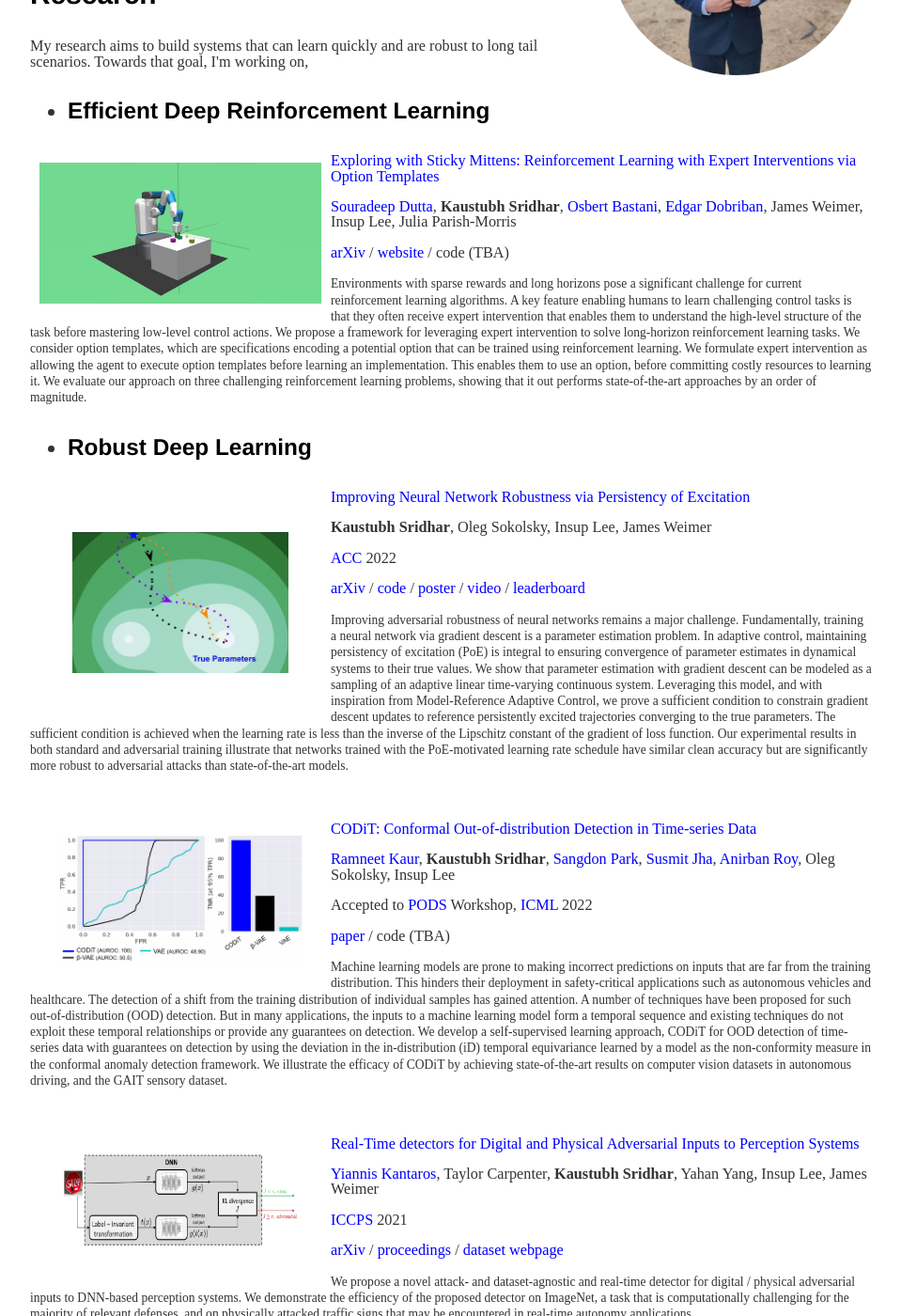
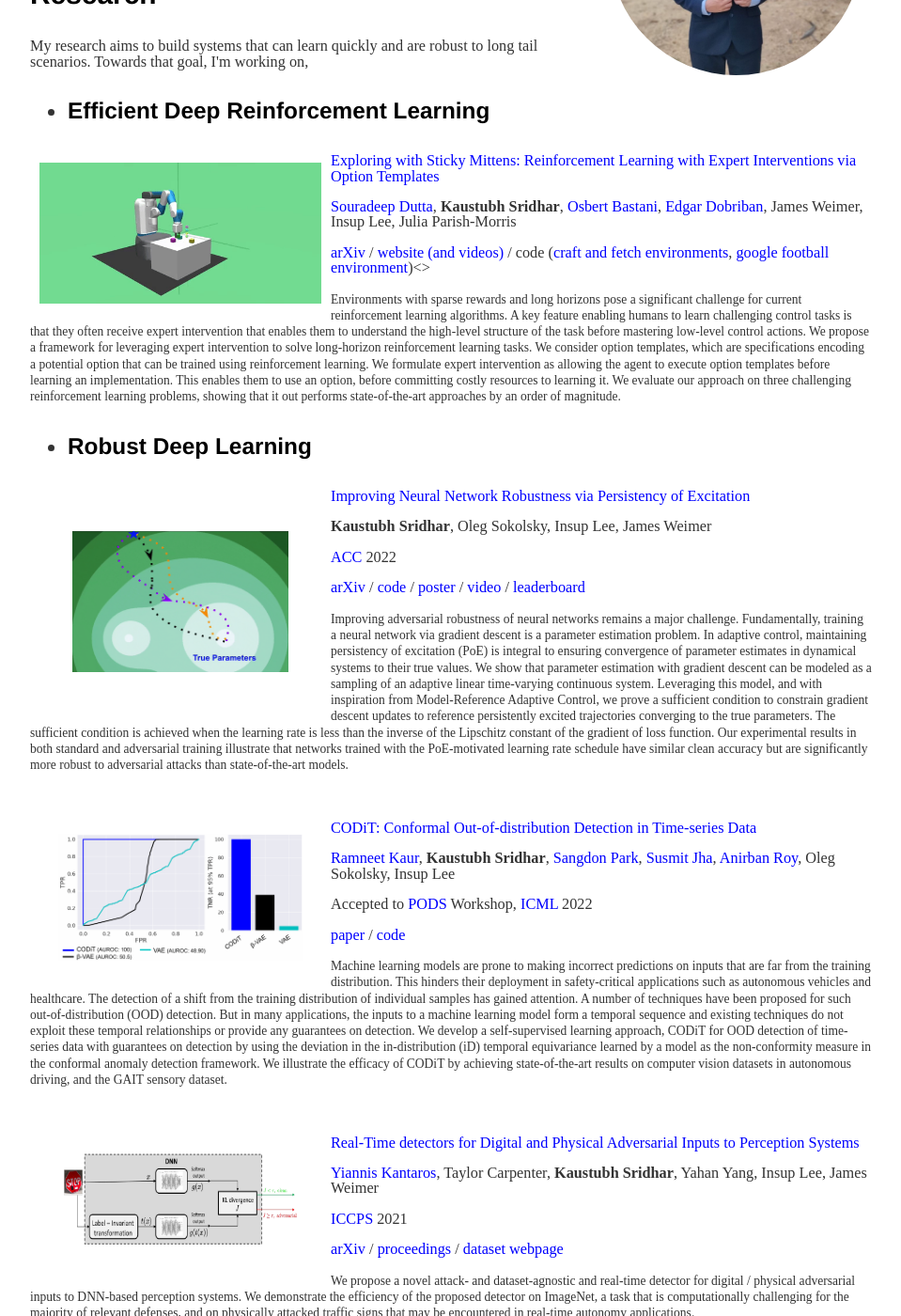
Before and after one commit to kaustubhsridhar/kaustubhsridhar_old.github.io, a Jekyll site: the page built from index.html, in a window 1280 px wide and 1400 px high, scrolled down 371 px. Shown: the whole window at 94% size, without its empty margins (160-1119 px from the left). Built offline with Jekyll 4.4.1, drawn with Linux system fonts in a browser that asks for light colours.

Commit message:
Update index.html

```diff
--- a/index.html
+++ b/index.html
@@ -26,7 +26,7 @@
 	<p><a id="OptionTemplates"><a href="https://arxiv.org/abs/2202.12967">Exploring with Sticky Mittens: Reinforcement Learning with Expert Interventions via Option Templates</a></a></p>
 	<p><a href="https://sites.google.com/site/duttasouradeep39/">Souradeep Dutta</a>, <b>Kaustubh Sridhar</b>, <a href="https://obastani.github.io/">Osbert Bastani</a>, <a href="https://statistics.wharton.upenn.edu/profile/dobriban/">Edgar Dobriban</a>, James Weimer, Insup Lee, Julia Parish-Morris</p>
 	<!--<p>Submitted to <a href="">CoRL</a> 2022</p>-->
-	<p><a href="https://arxiv.org/abs/2202.12967">arXiv</a> / <a href="https://sites.google.com/view/stickymittens">website</a> / code (TBA) </p>
+	<p><a href="https://arxiv.org/abs/2202.12967">arXiv</a> / <a href="https://sites.google.com/view/stickymittens">website (and videos)</a> / code (<a href="https://github.com/sticky-mittens/craft_fetch_and_stack">craft and fetch environments</a>, <a href="https://github.com/sticky-mittens/gfootball">google football environment</a>)<> </p>
 	<p><small>Environments with sparse rewards and long horizons pose a significant challenge for current reinforcement learning algorithms. A key feature enabling humans to learn challenging control tasks is that they often receive expert intervention that enables them to understand the high-level structure of the task before mastering low-level control actions. We propose a framework for leveraging expert intervention to solve long-horizon reinforcement learning tasks. We consider option templates, which are specifications encoding a potential option that can be trained using reinforcement learning. We formulate expert intervention as allowing the agent to execute option templates before learning an implementation. This enables them to use an option, before committing costly resources to learning it. We evaluate our approach on three challenging reinforcement learning problems, showing that it out performs state-of-the-art approaches by an order of magnitude.
 		</small></p>
 
@@ -47,7 +47,7 @@
 	<p><a id="CODiT"><a href="https://openreview.net/pdf?id=9j0wD5iV5f">CODiT: Conformal Out-of-distribution Detection in Time-series Data</a></a></p>
 	<p><a href="https://scholar.google.com/citations?user=tMfMh_wAAAAJ&hl=en">Ramneet Kaur</a>, <b>Kaustubh Sridhar</b>, <a href="https://sangdon.github.io/">Sangdon Park</a>, <a href="https://susmitjha.github.io/">Susmit Jha</a>, <a href="https://scholar.google.com/citations?user=N9eSuR4AAAAJ&hl=en">Anirban Roy</a>, Oleg Sokolsky, Insup Lee</p>
 	<p>Accepted to <a href="https://sites.google.com/view/icml-2022-pods">PODS</a> Workshop, <a href="https://icml.cc/Conferences/2022">ICML</a> 2022</p>
-	<p><a href="https://openreview.net/pdf?id=9j0wD5iV5f">paper</a> / code (TBA)</p>
+	<p><a href="https://openreview.net/pdf?id=9j0wD5iV5f">paper</a> / <a href="https://github.com/kaustubhsridhar/time-series-OOD">code</a></p>
 	<p><small>Machine learning models are prone to making incorrect predictions on inputs that are far from the training distribution. This hinders their deployment in safety-critical applications such as autonomous vehicles and healthcare. The detection of a shift from the training distribution of individual samples has gained attention. A number of techniques have been proposed for such out-of-distribution (OOD) detection. But in many applications, the inputs to a machine learning model form a temporal sequence and existing techniques do not exploit these temporal relationships or provide any guarantees on detection. We develop a self-supervised learning approach, CODiT for OOD detection of time-series data with guarantees on detection by using the deviation in the in-distribution (iD) temporal equivariance learned by a model as the non-conformity measure in the conformal anomaly detection framework. We illustrate the efficacy of CODiT by achieving state-of-the-art results on computer vision datasets in autonomous driving, and the GAIT sensory dataset.
 		</small></p>
 
```
